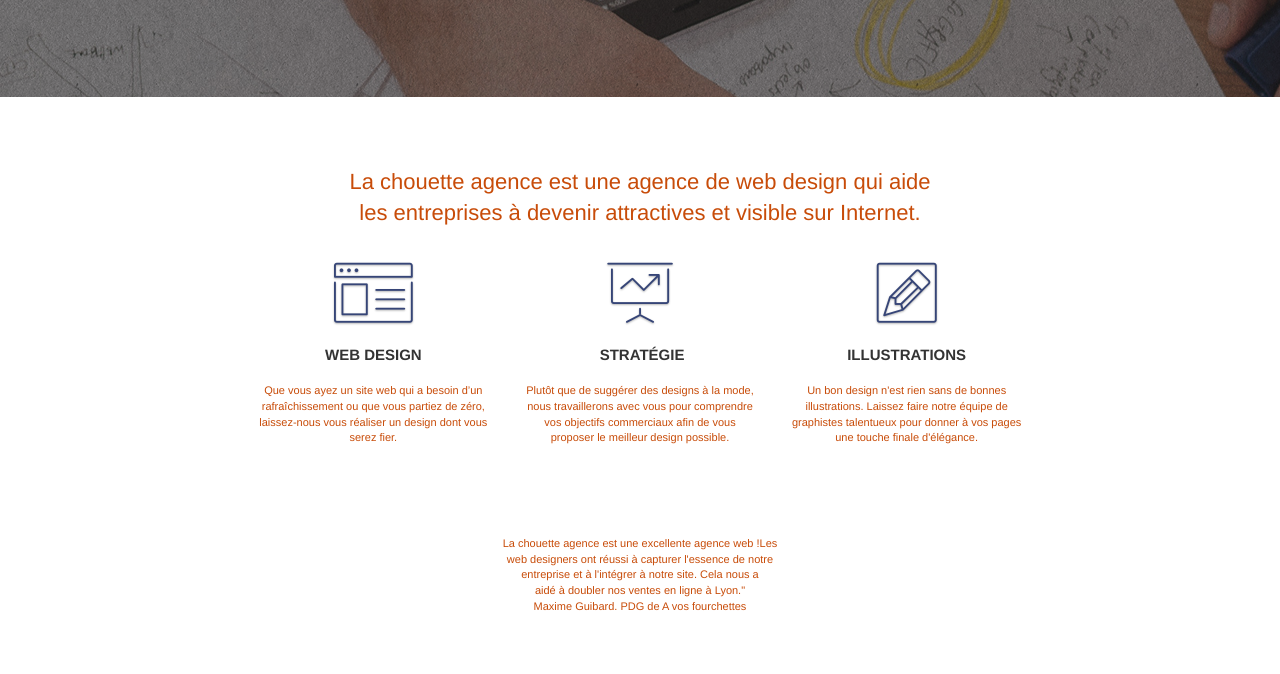
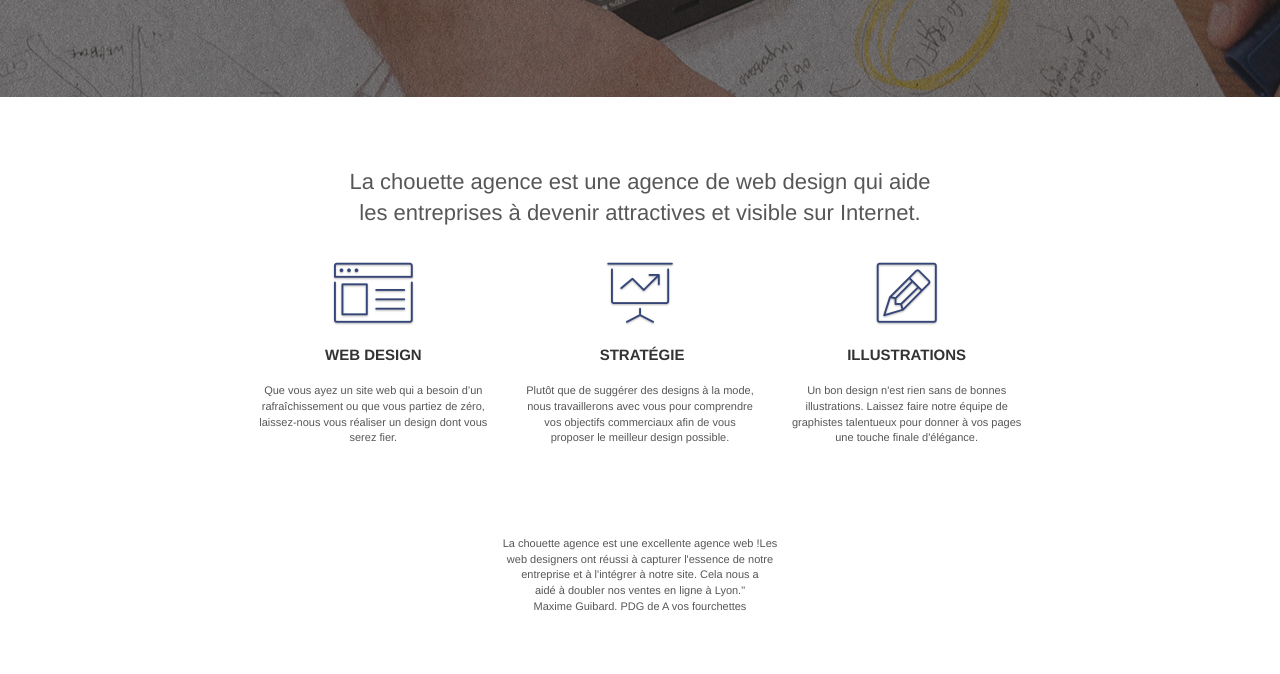
Before and after one commit to Kratoom/FlorianBoche_4_22062021, a plain HTML site: page apres/index.html in a window 1280 px wide. Shown: the part 470-1144 px from the top of the page. Drawn offline with Linux system fonts and the light colour scheme; grey boxes are pictures that could not be loaded.

Commit message:
modification couleur contraste

```diff
--- a/apres/style.css
+++ b/apres/style.css
@@ -651,7 +651,7 @@ label,
 a {
     font-family: "helvetica";
     font-weight: 400;
-    color: #C84C09!important;
+    color: #575757!important;
 }
 
 .container {
```
